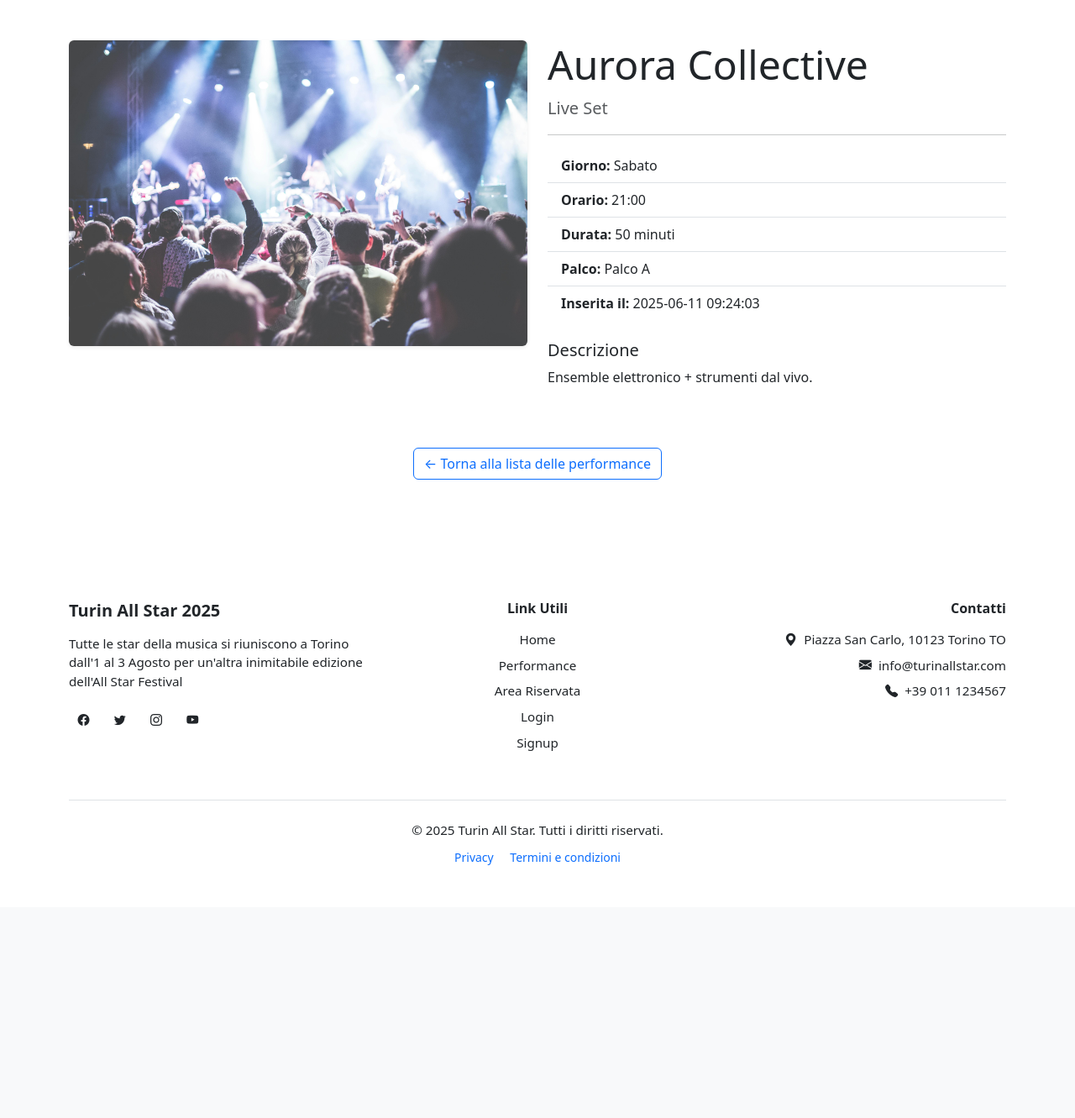
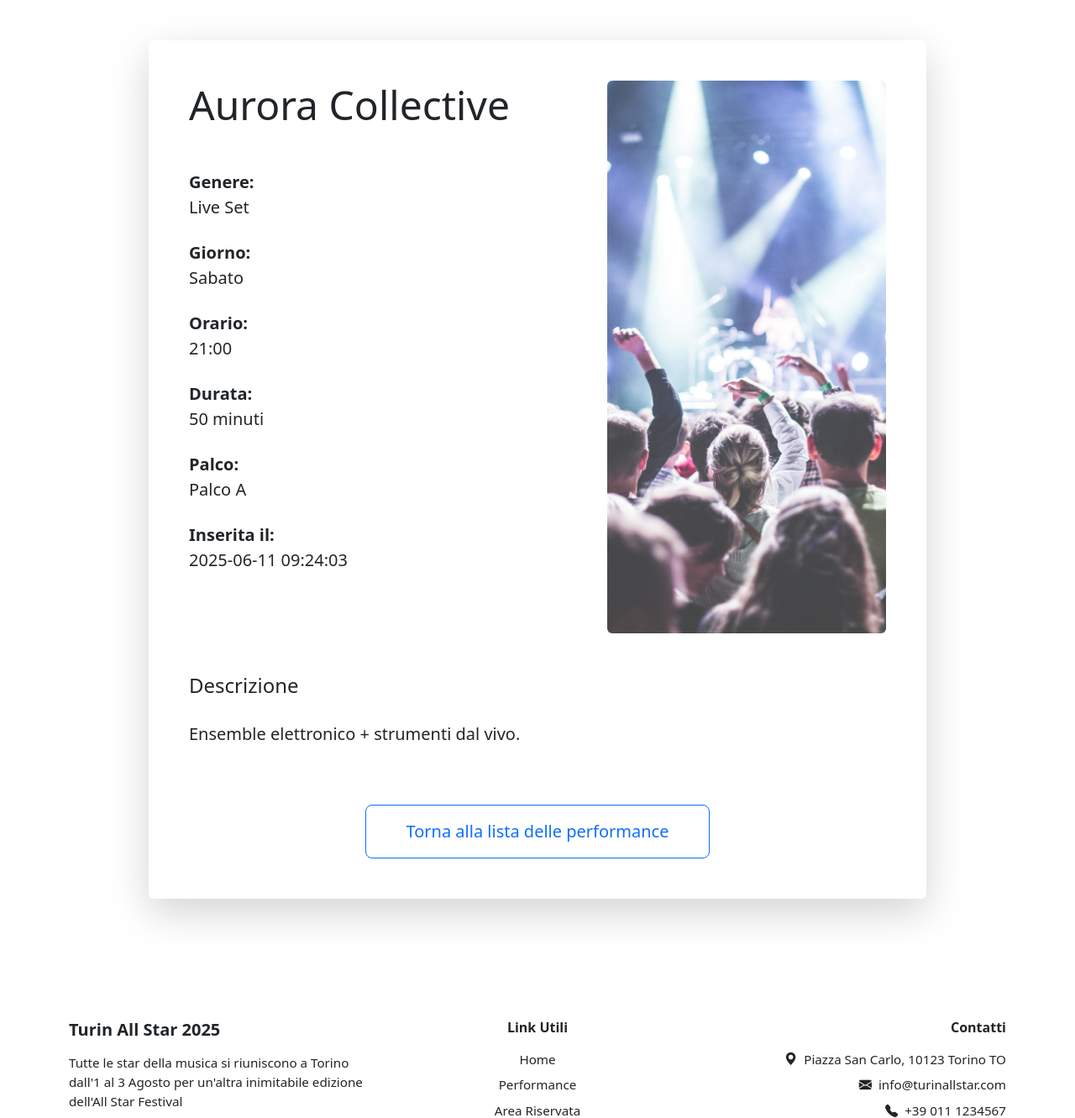
Before and after one commit to biancodavide3/festival, a Flask app: page /performances/9 in a window 1280 px wide. Shown: the part 56-1387 px from the top of the page at 84% size. Before the commit the page ends 1086 px from the top, so only its background shows below. Run offline with Flask 3, Linux system fonts and the light colour scheme; data comes from the database, SQL or seed files in the repository.

Commit message:
fix performance details page

```diff
--- a/src/routes/public_routes.py
+++ b/src/routes/public_routes.py
@@ -21,7 +21,7 @@ def performances():
         filtri_presenti = True
     if palco in ('Palco A', 'Palco B', 'Palco C'):
         filtri_presenti = True
-    if genere in ['Rock', 'Pop', 'Jazz', 'Electronic', 'Hip-Hop', 'Classica']:
+    if genere in ('Rock', 'Pop', 'Jazz', 'Electronic', 'Hip-Hop', 'Classica'):
         filtri_presenti = True
 
     if filtri_presenti:
--- /dev/null
+++ b/src/static/css/public/performance.css
@@ -0,0 +1,3 @@
+.fit {
+    object-fit: cover;
+}
--- a/src/templates/public/performance.html
+++ b/src/templates/public/performance.html
@@ -1,52 +1,81 @@
-{% extends "base.html" %} {% block title %}Performance{%
-endblock %} {% block content %}
+{% extends "base.html" %} {% block title %}{{ performance.nome_artista }} -
+Performance{% endblock %}
+{% block styles %}
+  <link
+  rel="stylesheet"
+  href="{{ url_for('static', filename='css/public/performance.css') }}"
+/>
+{% endblock %}
+{% block content %}
 <div class="container py-5">
-  <div class="row">
-    <div class="col-lg-6">
-      <img
-        src="{{ performance.immagine }}"
-        alt="{{ performance.nome_artista }}"
-        class="img-fluid rounded shadow-sm"
-      />
-    </div>
-    <div class="col-lg-6">
-      <h1 class="display-5">{{ performance.nome_artista }}</h1>
-      <p class="lead text-muted">{{ performance.genere }}</p>
+  <div class="row justify-content-center">
+    <div class="col-lg-10">
+      <div class="card shadow-lg border-0 p-5">
 
-      <hr />
+        <section class="row g-4 flex-md-row-reverse">
+          <div class="col-md-5">
+            <img
+              src="{{ performance.immagine }}"
+              alt="{{ performance.nome_artista }}"
+              class="img-fluid rounded w-100 h-100 fit"
+            />
+          </div>
+          <div class="col-md-7 d-flex flex-column justify-content-center">
+            <h1 class="display-5 mb-5">{{ performance.nome_artista }}</h1>
 
-      <ul class="list-group list-group-flush mb-4">
-        <li class="list-group-item">
-          <strong>Giorno:</strong> {{ performance.giorno }}
-        </li>
-        <li class="list-group-item">
-          <strong>Orario:</strong> {{ performance.orario }}
-        </li>
-        <li class="list-group-item">
-          <strong>Durata:</strong> {{ performance.durata }} minuti
-        </li>
-        <li class="list-group-item">
-          <strong>Palco:</strong> {{ performance.palco }}
-        </li>
-        <li class="list-group-item">
-          <strong>Inserita il:</strong> {{ performance.data_inserimento }}
-        </li>
-      </ul>
+            <div class="mb-5">
+              <p class="fs-5 mb-4">
+                <strong>Genere:</strong><br />
+                {{ performance.genere }}
+              </p>
 
-      <div class="mb-4">
-        <h5>Descrizione</h5>
-        <p class="text-justify">{{ performance.descrizione }}</p>
+              <p class="fs-5 mb-4">
+                <strong>Giorno:</strong><br />
+                {{ performance.giorno }}
+              </p>
+
+              <p class="fs-5 mb-4">
+                <strong>Orario:</strong><br />
+                {{ performance.orario }}
+              </p>
+
+              <p class="fs-5 mb-4">
+                <strong>Durata:</strong><br />
+                {{ performance.durata }} minuti
+              </p>
+
+              <p class="fs-5 mb-4">
+                <strong>Palco:</strong><br />
+                {{ performance.palco }}
+              </p>
+
+              <p class="fs-5 mb-4">
+                <strong>Inserita il:</strong><br />
+                {{ performance.data_inserimento }}
+              </p>
+            </div>
+          </div>
+        </section>
+
+        <section class="row mt-5">
+          <div class="col-12">
+            <h4 class="mb-4">Descrizione</h4>
+            <p class="fs-5 lh-lg text-justify">{{ performance.descrizione }}</p>
+          </div>
+        </section>
+
+        <section class="row mt-5">
+          <div class="col text-center">
+            <a
+              href="{{ url_for('public.performances') }}"
+              class="btn btn-outline-primary btn-lg px-5 py-3"
+            >
+              Torna alla lista delle performance
+            </a>
+          </div>
+        </section>
       </div>
     </div>
   </div>
-
-  <div class="mt-5 text-center">
-    <a
-      href="{{ url_for('public.performances') }}"
-      class="btn btn-outline-primary"
-    >
-      ← Torna alla lista delle performance
-    </a>
-  </div>
 </div>
 {% endblock %}
```
